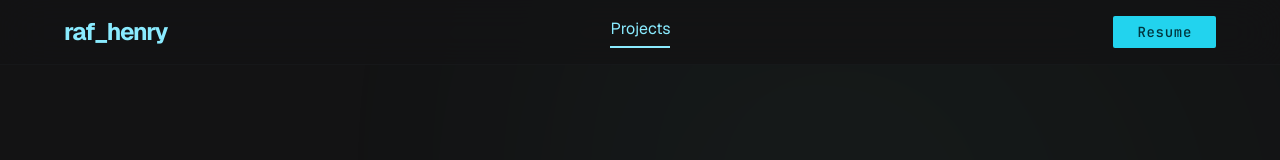
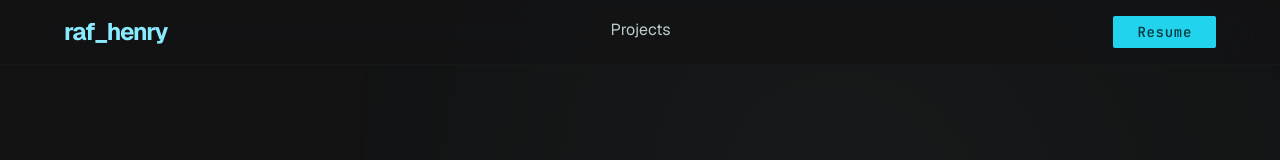
Before and after one commit to raf-henry/SitePortfolio, an Angular app: page / in a window 1280 px wide. Shown: the top 160 px of the page. Built offline with nearby package versions, Linux system fonts and the light colour scheme.

Commit message:
feat: alterar imagem de preview do FinanceSys para a tela inicial

```diff
--- a/src/app/app.html
+++ b/src/app/app.html
@@ -5,8 +5,11 @@
             raf_henry
         </div>
         <nav class="hidden md:flex gap-gutter items-center font-body-md text-body-md">
-            <a class="text-primary border-b-2 border-primary pb-1 transition-all duration-200 ease-in-out cursor-pointer"
-                (click)="featuredProjects.scrollIntoView({ behavior: 'smooth' })">Projects</a>
+            <a class="text-on-surface-variant hover:text-primary relative group transition-colors duration-300 cursor-pointer pb-1"
+                (click)="featuredProjects.scrollIntoView({ behavior: 'smooth' })">
+                Projects
+                <span class="absolute bottom-0 left-0 w-0 h-0.5 bg-primary transition-all duration-300 group-hover:w-full"></span>
+            </a>
         </nav>
         <button
             class="hidden md:block bg-primary-container text-on-primary font-label-md text-label-md px-6 py-2 rounded-DEFAULT transition-all duration-300 hover:scale-105 glow-effect">
@@ -53,10 +56,10 @@
             <!-- Project Card 1: FinanceSys -->
             <div
                 class="group relative bg-surface-container-low rounded-DEFAULT overflow-hidden border border-transparent hover:border-primary/30 hover:-translate-y-2 hover:shadow-[0_20px_40px_-15px_rgba(0,0,0,0.5)] hover:shadow-primary/10 transition-all duration-500 flex flex-col lg:flex-row">
-                <div class="lg:w-2/3 overflow-hidden">
+                <div class="lg:w-2/3 p-4 lg:p-8 flex items-center justify-center">
                     <img alt="FinanceSys Preview"
-                        class="w-full h-auto block opacity-80 group-hover:opacity-100 group-hover:scale-105 transition-all duration-500"
-                        src="/images/TelaLogin-FinanceSys.png" />
+                        class="w-full h-auto rounded-lg shadow-2xl opacity-90 group-hover:opacity-100 group-hover:scale-[1.02] transition-all duration-500"
+                        src="/images/TelaInicial-FinanceSys.png" />
                 </div>
                 <div class="lg:w-1/3 p-8 lg:p-10 flex flex-col justify-center">
                     <div class="flex gap-2 mb-6 flex-wrap">
@@ -89,9 +92,9 @@
             <!-- Project Card 2: BibliotecaSystem -->
             <div
                 class="group relative bg-surface-container-low rounded-DEFAULT overflow-hidden border border-transparent hover:border-primary/30 hover:-translate-y-2 hover:shadow-[0_20px_40px_-15px_rgba(0,0,0,0.5)] hover:shadow-primary/10 transition-all duration-500 flex flex-col lg:flex-row-reverse">
-                <div class="lg:w-2/3 overflow-hidden">
+                <div class="lg:w-2/3 p-4 lg:p-8 flex items-center justify-center">
                     <img alt="BibliotecaSystem Preview"
-                        class="w-full h-auto block opacity-80 group-hover:opacity-100 group-hover:scale-105 transition-all duration-500"
+                        class="w-full h-auto rounded-lg shadow-2xl opacity-90 group-hover:opacity-100 group-hover:scale-[1.02] transition-all duration-500"
                         src="images/TelaEmprestimos-BibliotecaSystem.png" />
                 </div>
                 <div class="lg:w-1/3 p-8 lg:p-10 flex flex-col justify-center">
```
